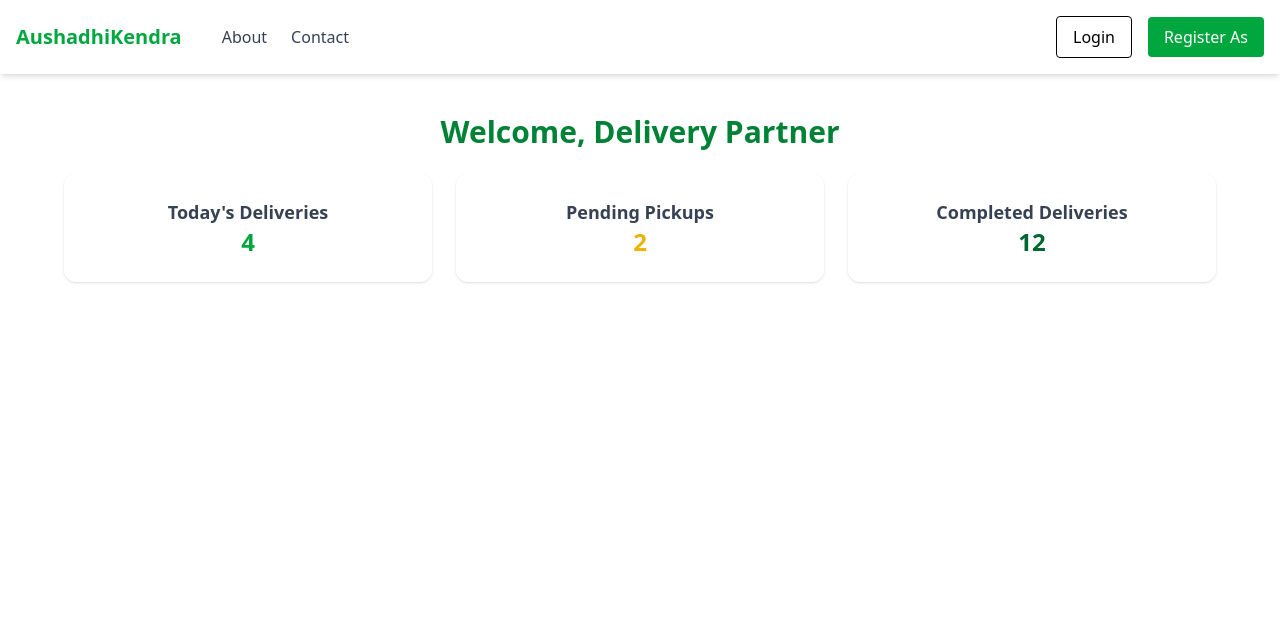
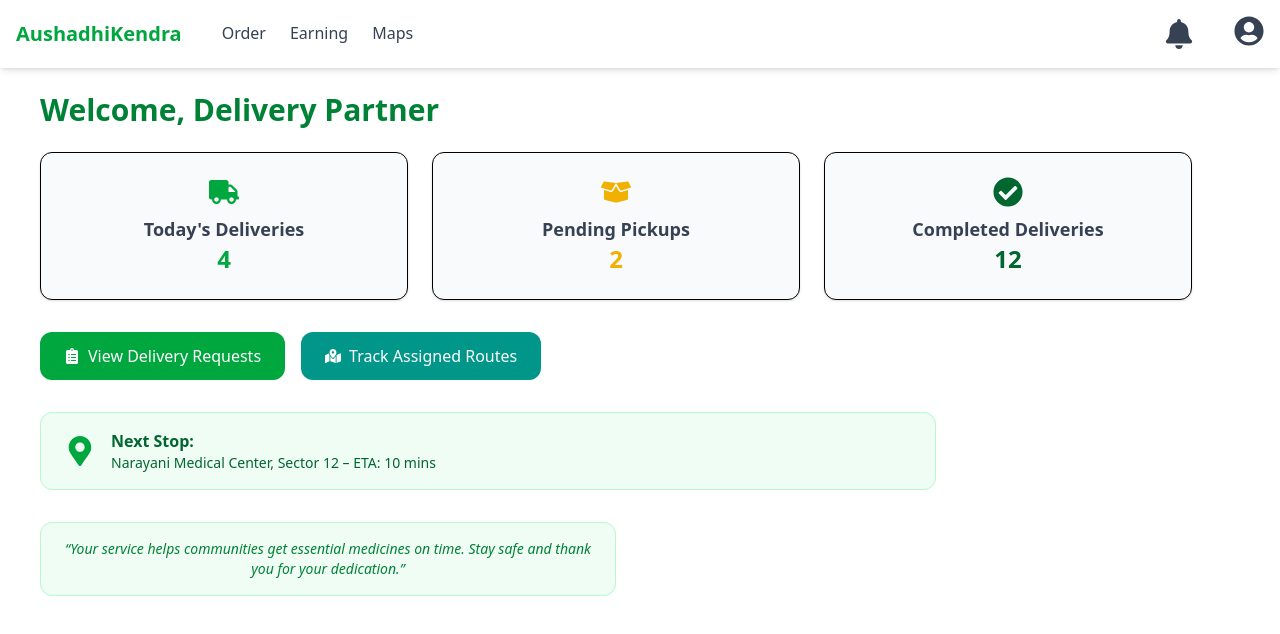
Before and after one commit to SankalpaGit/AausadhiKendra, a Next.js app in the folder frontend/: page /delivery/home in a window 1280 px wide. Shown: the top 634 px of the page. Built offline with nearby package versions, Linux system fonts and the light colour scheme.

Commit message:
delivery partner ui continue

```diff
--- a/frontend/app/(delivery)/delivery/(routes)/home/page.tsx
+++ b/frontend/app/(delivery)/delivery/(routes)/home/page.tsx
@@ -1,24 +1,75 @@
 'use client';
-import { Card } from '@/components/ui/Card';
+import {
+    FaTruck,
+    FaBoxOpen,
+    FaCheckCircle,
+    FaMapMarkedAlt,
+    FaClipboardList,
+    FaMapMarkerAlt
+} from "react-icons/fa";
 
 export default function DeliveryPartnerHome() {
     return (
         <>
-            <div className="min-h-screen bg-white px-4 py-10 flex flex-col gap-6 items-center">
+            <div className="px-10 py-6">
                 <h1 className="text-3xl font-bold text-green-700">Welcome, Delivery Partner</h1>
+            </div>
+
+            <div className="min-h-screen bg-white   flex flex-col gap-8 px-10">
                 <div className="grid grid-cols-1 md:grid-cols-3 gap-6 w-full max-w-6xl">
-                    <Card className="p-6 text-center">
+                    {/* Today's Deliveries */}
+                    <div className="bg-gray-50 shadow-sm rounded-xl p-6 flex flex-col items-center text-center border hover:shadow-md transition">
+                        <FaTruck className="text-3xl text-green-600 mb-2" />
                         <p className="text-lg font-semibold text-gray-700">Today's Deliveries</p>
                         <p className="text-2xl font-bold text-green-600">4</p>
-                    </Card>
-                    <Card className="p-6 text-center">
+                    </div>
+
+                    {/* Pending Pickups */}
+                    <div className="bg-gray-50 shadow-sm rounded-xl p-6 flex flex-col items-center text-center border hover:shadow-md transition">
+                        <FaBoxOpen className="text-3xl text-yellow-500 mb-2" />
                         <p className="text-lg font-semibold text-gray-700">Pending Pickups</p>
                         <p className="text-2xl font-bold text-yellow-500">2</p>
-                    </Card>
-                    <Card className="p-6 text-center">
+                    </div>
+
+                    {/* Completed Deliveries */}
+                    <div className="bg-gray-50 shadow-sm rounded-xl p-6 flex flex-col items-center text-center border hover:shadow-md transition">
+                        <FaCheckCircle className="text-3xl text-green-800 mb-2" />
                         <p className="text-lg font-semibold text-gray-700">Completed Deliveries</p>
                         <p className="text-2xl font-bold text-green-800">12</p>
-                    </Card>
+                    </div>
+                </div>
+
+                {/* Quick Actions */}
+                <div className="flex flex-col md:flex-row gap-4 ">
+                    <a
+                        href="/delivery/request"
+                        className="inline-flex items-center gap-2 bg-green-600 hover:bg-green-700 text-white font-medium py-3 px-6 rounded-xl transition"
+                    >
+                        <FaClipboardList />
+                        View Delivery Requests
+                    </a>
+                    <a
+                        href="/delivery/map"
+                        className="inline-flex items-center gap-2 bg-teal-600 hover:bg-teal-700 text-white font-medium py-3 px-6 rounded-xl transition"
+                    >
+                        <FaMapMarkedAlt />
+                        Track Assigned Routes
+                    </a>
+                </div>
+
+                {/* Highlight Component */}
+                <div className="w-full max-w-4xl bg-green-50 border border-green-200 rounded-xl px-6 py-4 flex items-center gap-4">
+                    <FaMapMarkerAlt className="text-3xl text-green-600" />
+                    <div className="text-green-800">
+                        <p className="font-semibold">Next Stop:</p>
+                        <p className="text-sm">Narayani Medical Center, Sector 12 – ETA: 10 mins</p>
+                    </div>
+                </div>
+                {/* Optional Motivation / Tip */}
+                <div className="max-w-xl text-center bg-green-50 p-4 rounded-xl border border-green-200 text-green-700">
+                    <p className="text-sm italic">
+                        “Your service helps communities get essential medicines on time. Stay safe and thank you for your dedication.”
+                    </p>
                 </div>
             </div>
         </>
--- a/frontend/app/(delivery)/delivery/(routes)/layout.tsx
+++ b/frontend/app/(delivery)/delivery/(routes)/layout.tsx
@@ -1,12 +1,13 @@
 // app/delivery/routes/layout.tsx
 'use client';
 import Navbar from '@/components/Navbar';
+import PartnerNavbar from '@/components/users/PartnerNavbar';
 import { ReactNode } from 'react';
 
 export default function DeliveryRoutesLayout({ children }: { children: ReactNode }) {
     return (
         <>
-            <Navbar />
+            <PartnerNavbar />
             <main className="min-h-screen bg-white">{children}</main>
         </>
     );
--- a/frontend/components/ui/Dropdown.tsx
+++ b/frontend/components/ui/Dropdown.tsx
@@ -1,3 +1,4 @@
+// components/ui/Dropdown.tsx
 'use client';
 import React, { useState } from 'react';
 
@@ -27,7 +28,7 @@ const Dropdown = ({
             border: '1px solid #ccc',
             padding: '10px',
             zIndex: 10,
-            minWidth: '160px',
+            minWidth: '180px',
             borderRadius: '0.375rem',
             boxShadow: '0 4px 6px rgba(0,0,0,0.1)',
           }}
--- /dev/null
+++ b/frontend/components/users/PartnerNavbar.tsx
@@ -0,0 +1,141 @@
+"use client";
+import { useRouter, usePathname } from 'next/navigation';
+import { useState } from "react";
+import {
+    FaBars,
+    FaTimes,
+    FaUser,
+    FaBell,
+    FaSignOutAlt,
+    FaUserCircle,
+    FaClipboardList,
+    FaMap,
+    FaMoneyBill
+} from "react-icons/fa";
+import Dropdown from "@/components/ui/Dropdown";
+
+export default function PartnerNavbar() {
+    const [menuOpen, setMenuOpen] = useState(false);
+    const router = useRouter();
+    const pathname = usePathname();
+
+    const navLinks = [
+        { name: "Order", href: "/delivery/request", icon: <FaClipboardList /> },
+        { name: "Earning", href: "/delivery/withdraw", icon: <FaMoneyBill /> },
+        { name: "Maps", href: "/delivery/map", icon: <FaMap /> },
+        { name: "Profile", href: "/profile", icon: <FaUser className="text-green-600" /> },
+        { name: "Logout", href: "/logout", icon: <FaSignOutAlt className="text-red-500" />, isLogout: true },
+    ];
+
+    const isActive = (href: string) => pathname === href;
+
+    return (
+        <header className="bg-white shadow-md sticky top-0 z-50">
+            <nav className="max-w-7xl mx-auto px-4 py-4 flex items-center justify-between relative">
+                {/* Left Side */}
+                <div className="flex items-center gap-4 md:gap-10">
+                    <a href="/delivery/home">
+                        <div className="text-xl font-bold text-green-600">AushadhiKendra</div>
+                    </a>
+
+                    <ul className="hidden md:flex gap-6 text-gray-700 font-medium">
+                        {/* slice the number as much new added */}
+                        {navLinks.slice(0, 3).map((link) => (
+                            <li key={link.name}>
+                                <a
+                                    href={link.href}
+                                    className={`hover:text-green-600 transition-colors flex items-center gap-2 border-b-2 ${isActive(link.href)
+                                        ? "border-green-600 text-green-600 font-semibold"
+                                        : "border-transparent"
+                                        }`}
+                                >
+                                    {link.name}
+                                </a>
+                            </li>
+                        ))}
+                    </ul>
+                </div>
+
+                {/* Right Side */}
+                <div className="flex items-center md:gap-10 gap-4">
+                    <button className="text-gray-700 hover:text-green-600 transition text-2xl md:text-3xl">
+                        <FaBell />
+                    </button>
+
+                    {/* Desktop Profile Dropdown */}
+                    <div className="hidden md:block">
+                        <Dropdown
+                            content={
+                                <div className="text-sm">
+                                    <a
+                                        href="/profile"
+                                        className="flex items-center gap-2 px-4 py-2 hover:bg-gray-100 rounded text-green-600"
+                                    >
+                                        <FaUser className="text-green-600" />
+                                        Profile
+                                    </a>
+                                    <button
+                                        onClick={() => router.push('/logout')}
+                                        className="w-full text-left flex items-center gap-2 px-4 py-2 hover:bg-gray-100 rounded text-red-500"
+                                    >
+                                        <FaSignOutAlt className="text-red-500" />
+                                        Logout
+                                    </button>
+                                </div>
+                            }
+                        >
+                            <button className="text-gray-700 hover:text-green-600 transition text-3xl">
+                                <FaUserCircle />
+                            </button>
+                        </Dropdown>
+                    </div>
+
+                    {/* Mobile Menu Toggle */}
+                    <div className="md:hidden z-[100]">
+                        {!menuOpen && (
+                            <button onClick={() => setMenuOpen(true)}>
+                                <FaBars className="text-2xl" />
+                            </button>
+                        )}
+                    </div>
+                </div>
+            </nav>
+
+            {/* Mobile Overlay Menu - Right side */}
+            {menuOpen && (
+                <div
+                    className="md:hidden fixed top-0 right-0 h-full bg-white z-50 p-6 shadow-xl"
+                    style={{ width: '70%', maxWidth: '300px' }}
+                >
+                    <div className="mb-2 items-end flex justify-end">
+                        <button onClick={() => setMenuOpen(false)}>
+                            <FaTimes className="text-2xl" />
+                        </button>
+                    </div>
+
+                    <ul className="flex flex-col gap-4 text-gray-700 font-medium">
+                        {navLinks.map((link) => (
+                            <li key={link.name}>
+                                <a
+                                    href={link.href}
+                                    className={`flex items-center gap-3 hover:text-green-600 transition-colors border-b-2 ${isActive(link.href)
+                                        ? "border-green-600 p-0.5 font-semibold text-green-600"
+                                        : "border-transparent"
+                                        }`}
+                                    onClick={(e) => {
+                                        e.preventDefault();
+                                        setMenuOpen(false);
+                                        router.push(link.href);
+                                    }}
+                                >
+                                    {link.icon}
+                                    {link.name}
+                                </a>
+                            </li>
+                        ))}
+                    </ul>
+                </div>
+            )}
+        </header>
+    );
+}
```
Also changed, not shown: frontend/app/(delivery)/delivery/(routes)/request/page.tsx (+52 -33 lines), frontend/app/(delivery)/delivery/(routes)/map/page.tsx (added), frontend/app/(delivery)/delivery/(routes)/profile/page.tsx (added), frontend/app/(delivery)/delivery/(routes)/withdraw/page.tsx (added).
